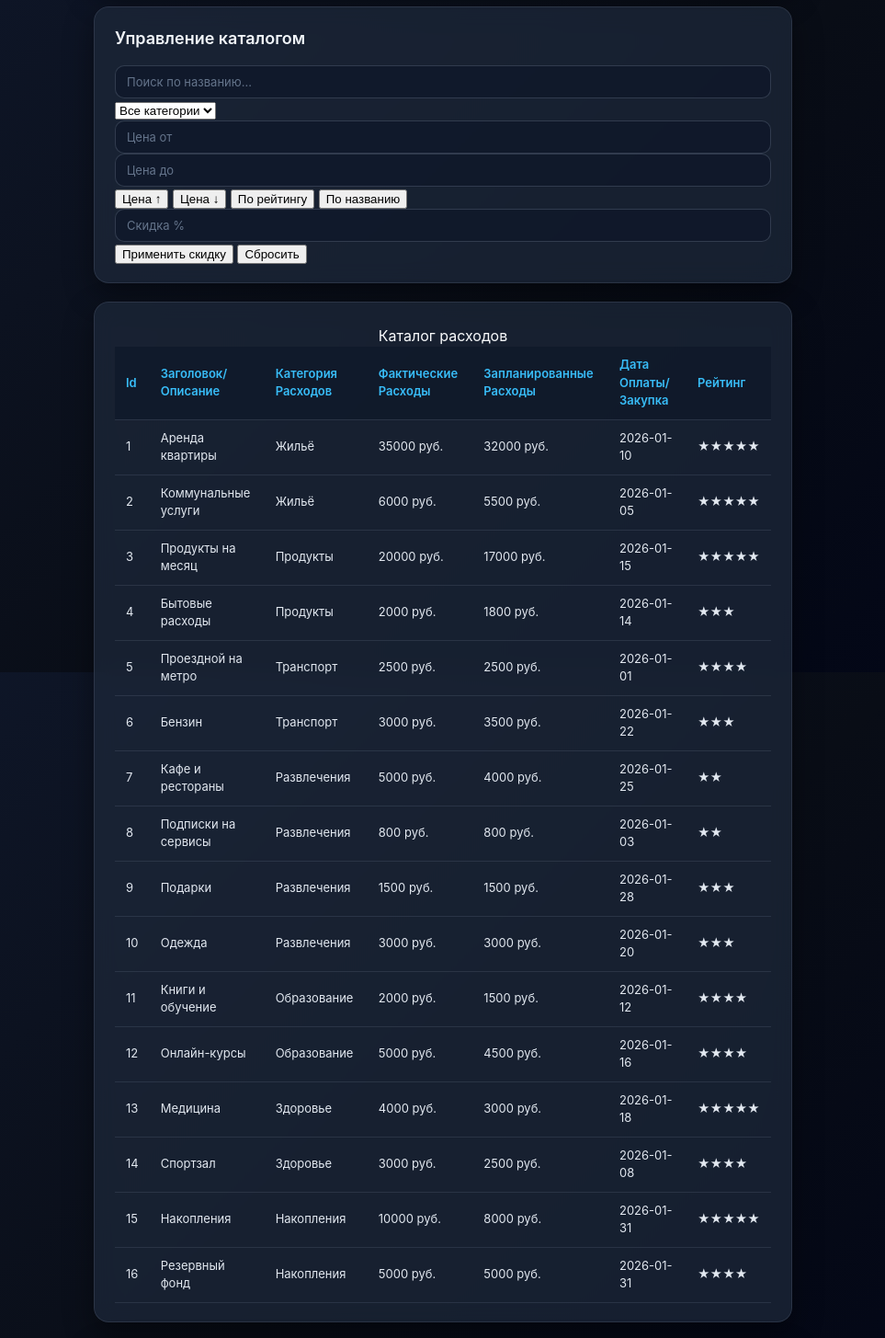
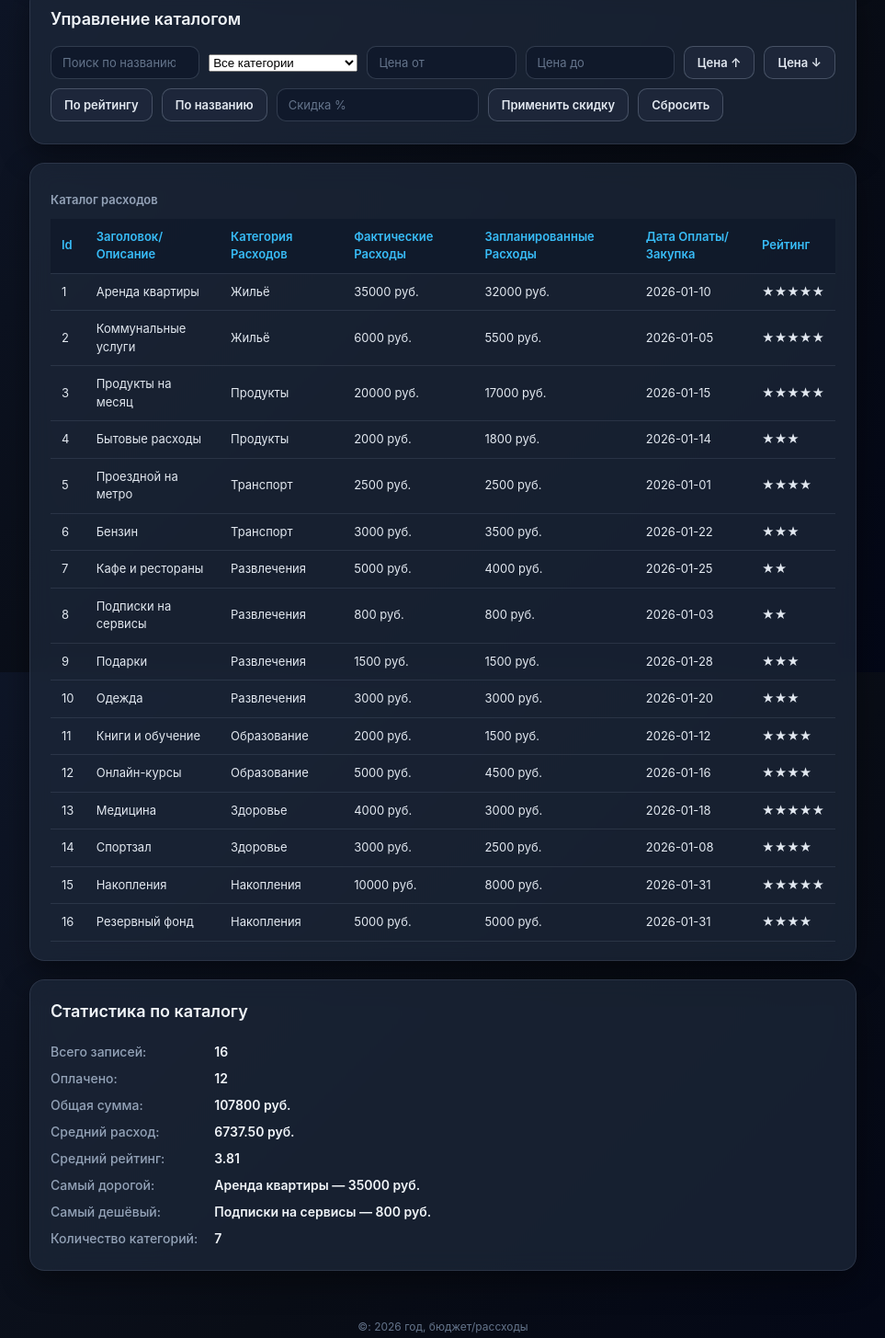
Before and after one commit to qqqqsddd222-cpu/PraKKKtiK, a plain HTML site: page index.html in a window 1280 px wide. Shown: the part 869-2324 px from the top of the page at 92% size, without its empty margins (158-1121 px from the left). Drawn offline with Linux system fonts and the light colour scheme.

Commit message:
Update style.css

```diff
--- a/style.css
+++ b/style.css
@@ -6,7 +6,6 @@ body {
     margin: 0;
     padding: 32px 16px;
     font-family: -apple-system, BlinkMacSystemFont, "Segoe UI", Roboto, Arial, sans-serif;
-    /* Глубокий ночной градиент */
     background: linear-gradient(135deg, #0f172a 0%, #090d16 55%, #020617 100%);
     background-attachment: fixed;
     color: #f8fafc;
@@ -14,7 +13,6 @@ body {
     min-height: 100vh;
 }
 
-/* Заголовки */
 h1 {
     text-align: center;
     font-size: 32px;
@@ -23,7 +21,7 @@ h1 {
     margin-top: 0;
     margin-bottom: 32px;
     background: linear-gradient(90deg, #38bdf8 0%, #22d3ee 100%);
-    -webkit-background-clip: text;
+    background-clip: text;
     -webkit-text-fill-color: transparent;
 }
 
@@ -35,7 +33,6 @@ h2 {
     color: #f1f5f9;
 }
 
-/* Тёмные стеклянные карточки fieldset */
 fieldset {
     margin: 0;
     padding: 20px 22px;
@@ -46,7 +43,6 @@ fieldset {
     box-shadow: 0 12px 32px rgba(0, 0, 0, 0.4);
 }
 
-/* --- ШАПКА: Регистрация и Вход на одном уровне --- */
 header section {
     display: flex;
     justify-content: center;
@@ -98,7 +94,6 @@ input:focus {
     box-shadow: 0 0 0 3px rgba(6, 182, 212, 0.22);
 }
 
-/* Кнопки с неоново-бирюзовым и электрик-синим градиентом */
 .btn-primary {
     width: 100%;
     padding: 11px 14px;
@@ -123,12 +118,11 @@ input:focus {
     transform: translateY(0);
 }
 
-/* --- ОСНОВНОЙ КОНТЕНТ (MAIN) --- */
 main {
     display: flex;
     flex-direction: column;
     gap: 20px;
-    max-width: 760px;
+    max-width: 900px;
     margin: 0 auto 36px;
 }
 
@@ -158,7 +152,6 @@ main section li::marker {
     color: #22d3ee;
 }
 
-/* Минималистичная тёмная таблица */
 table {
     width: 100%;
     border-collapse: collapse;
@@ -185,18 +178,6 @@ tr:hover td {
     background-color: rgba(56, 189, 248, 0.08);
 }
 
-/* Фото диаграммы расходов */
-main img {
-    display: block;
-    max-width: 100%;
-    height: auto;
-    margin: 8px auto;
-    border-radius: 14px;
-    border: 1px solid rgba(148, 163, 184, 0.2);
-    box-shadow: 0 8px 24px rgba(0, 0, 0, 0.35);
-}
-
-/* --- ПОДВАЛ --- */
 footer {
     text-align: center;
     padding-top: 16px;
@@ -209,3 +190,74 @@ footer p {
     color: #64748b;
     margin: 0;
 }
+
+.controls-section { margin-bottom: 4px; }
+
+.controls {
+    display: flex;
+    flex-wrap: wrap;
+    gap: 10px;
+    align-items: center;
+    margin-top: 8px;
+}
+
+.controls input,
+.controls select {
+    width: auto;
+    flex: 1 1 140px;
+    min-width: 120px;
+    max-width: 220px;
+}
+
+.btn-secondary {
+    padding: 9px 14px;
+    font-size: 13px;
+    font-weight: 600;
+    font-family: inherit;
+    color: #e2e8f0;
+    background-color: rgba(30, 41, 59, 0.9);
+    border: 1px solid rgba(148, 163, 184, 0.35);
+    border-radius: 10px;
+    cursor: pointer;
+    transition: all 0.2s ease;
+    flex: 0 0 auto;
+}
+
+.btn-secondary:hover {
+    border-color: #06b6d4;
+    color: #22d3ee;
+    background-color: rgba(6, 182, 212, 0.12);
+}
+
+.btn-secondary:active {
+    transform: translateY(1px);
+}
+
+table caption {
+    caption-side: top;
+    text-align: left;
+    padding: 6px 0 10px;
+    font-size: 13px;
+    color: #94a3b8;
+    font-weight: 600;
+}
+
+#stats-container .stats dl {
+    display: grid;
+    grid-template-columns: max-content 1fr;
+    gap: 8px 18px;
+    margin: 0;
+    padding: 4px 0;
+    font-size: 14px;
+}
+
+#stats-container .stats dt {
+    color: #94a3b8;
+    font-weight: 500;
+}
+
+#stats-container .stats dd {
+    margin: 0;
+    color: #f1f5f9;
+    font-weight: 600;
+}
```
